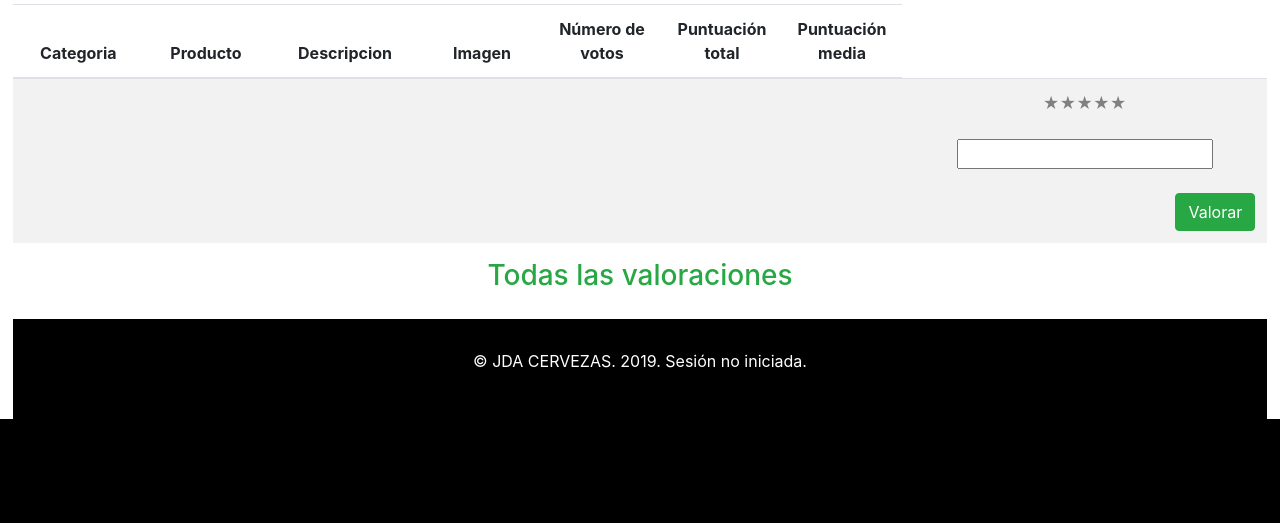
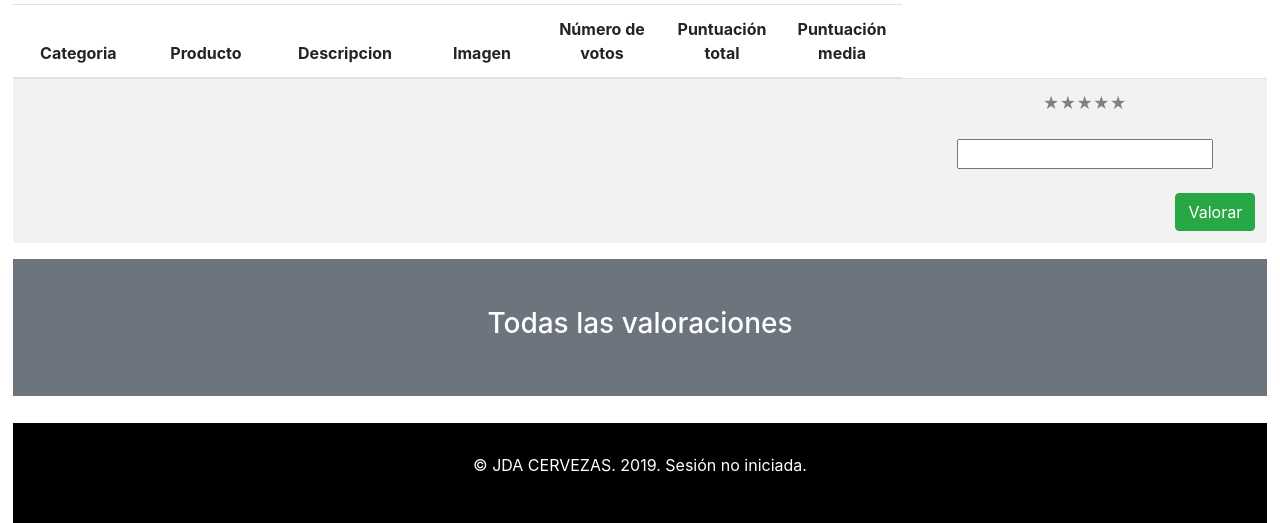
Before and after one commit to deleif/P9-UOC, a PHP site: template view/Contenido/vista_valora_producto.php in a window 1280 px wide. Shown: the part 658-1181 px from the top of the page. Before the commit the page ends 1077 px from the top, so only its background shows below. Run offline with PHP 8.4, Linux system fonts and the light colour scheme; the template is opened without the code that fills it, so the values that code supplies are empty.

Commit message:
cambio div

```diff
--- a/view/Contenido/vista_valora_producto.php
+++ b/view/Contenido/vista_valora_producto.php
@@ -55,9 +55,11 @@
 </table>
 
 
-
-<h3 class="text-success">Todas las valoraciones</h3>
-
+<div class="bg-secondary">
+<br></br>
+<h3 class="text-white">Todas las valoraciones</h3>
+<br></br>
+</div>
 <div class="row">
 
 <?php foreach($this->valoraciones->buscar_valoracion_por_producto($prodsel->id_producto) as $r): ?>
```
